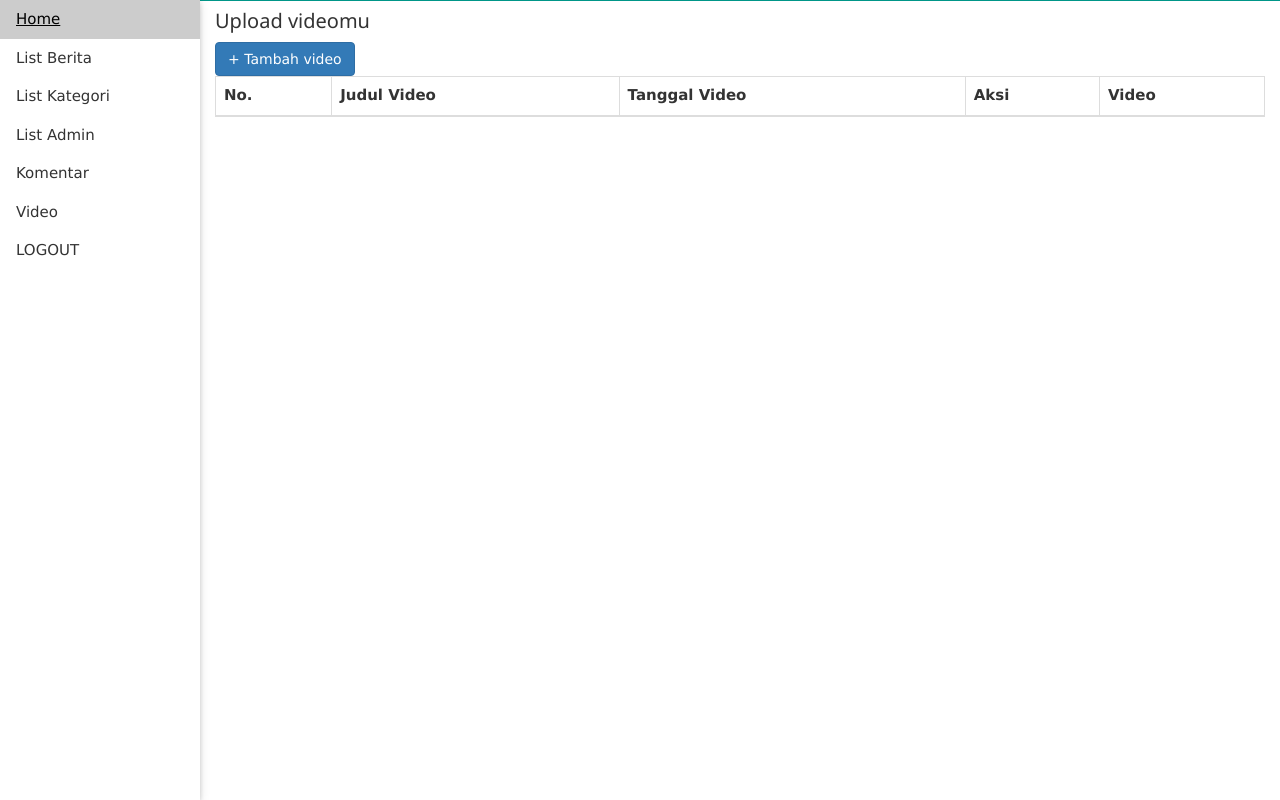
After one commit to ariodotpermadi/berita_kita, a PHP site: page /admin/list_video.php in a window 1280 px wide. The commit adds this page. Run offline with PHP 8.4, Linux system fonts and the light colour scheme; the visitor is signed in with stand-in values (Sample User, id 1); lists and menus that the app fills with data are empty.

Commit message:
penambahan list video

```diff
--- a/admin/layout/header.php
+++ b/admin/layout/header.php
@@ -25,6 +25,7 @@ session_start();
         <a href="list_kategori.php" class="w3-bar-item w3-button">List Kategori</a>
         <a href="list_admin.php" class="w3-bar-item w3-button">List Admin</a>
         <a href="list_komentar.php" class="w3-bar-item w3-button">Komentar</a>
+        <a href="list_video.php" class="w3-bar-item w3-button">Video</a>
         <a href="logout.php" class="w3-bar-item w3-button">LOGOUT</a>
 </div>
 
--- /dev/null
+++ b/admin/list_video.php
@@ -0,0 +1,41 @@
+<!DOCTYPE html>
+<html>
+<head>
+<title>Dasboard Admin</title>
+  <meta charset="utf-8">
+  <meta name="viewport" content="width=device-width, initial-scale=1">
+  <link rel="stylesheet" href="https://maxcdn.bootstrapcdn.com/bootstrap/3.4.1/css/bootstrap.min.css">
+  <script src="https://ajax.googleapis.com/ajax/libs/jquery/3.5.1/jquery.min.js"></script>
+  <script src="https://maxcdn.bootstrapcdn.com/bootstrap/3.4.1/js/bootstrap.min.js"></script>
+</head>
+<body>
+<?php
+include "layout/header.php";
+
+if (!$_SESSION['login']){
+    header('location:login.php');
+}
+?>
+<div class="container-fluid">
+<strong><h4>Upload videomu</h4></strong>
+<button class="btn btn-primary"><a href="tambah_video.php">+ Tambah video</a></button>
+
+<table class="table table-bordered" >
+    <thead>
+        <tr>
+            <th>No.</th>
+            <th>Judul Video</th>
+            <th>Tanggal Video</th>
+            <th>Aksi</th>
+            <th>Video</th>
+        </tr>
+    </thead>
+    <tbody>
+        <tr>
+
+        </tr>
+    </tbody>
+</table>
+</div>
+</body>
+</html>
```
Also changed, not shown: lihat_berita.php (+8 -4 lines).
